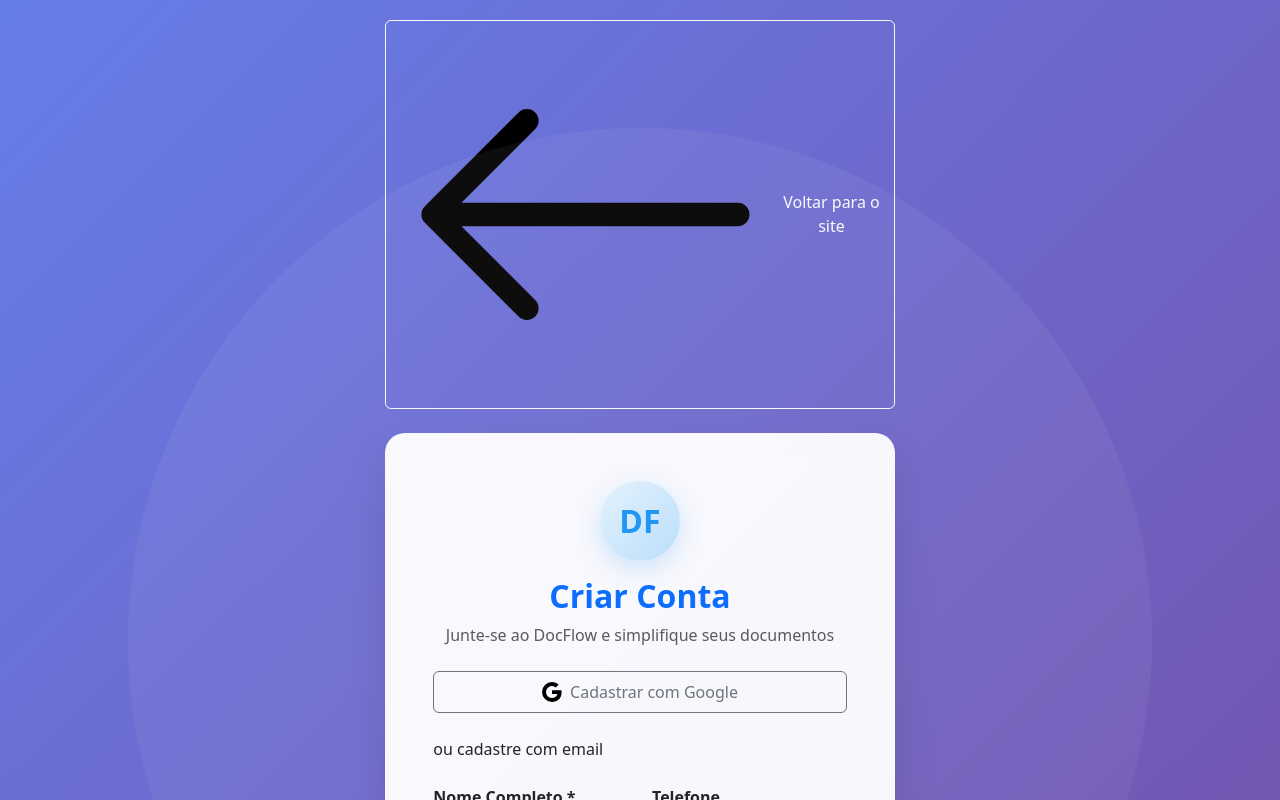
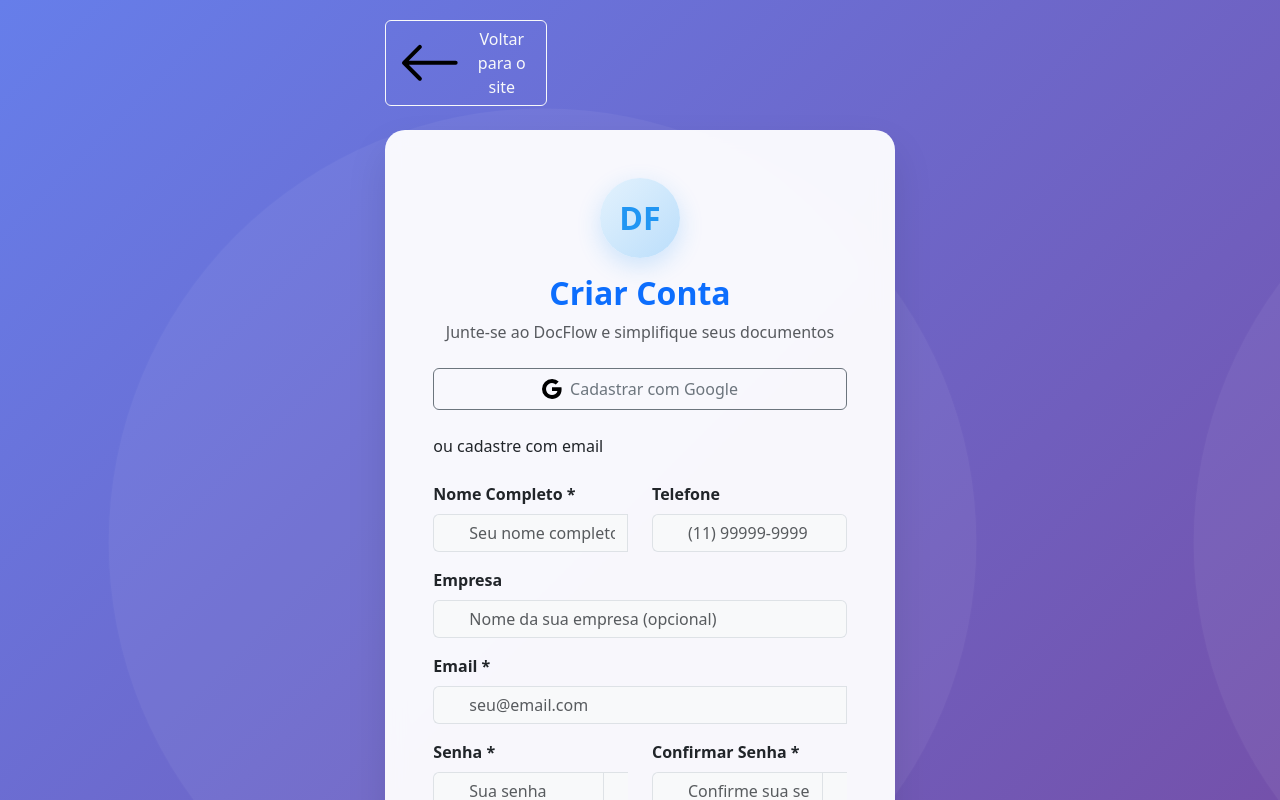
Before and after one commit to afsilva3021/MicrosaasDocFlow, a React (Vite) app: page /cadastro in a window 1280 px wide. Shown: the top 800 px of the page. Built offline with nearby package versions, Linux system fonts and the light colour scheme.

Commit message:
Update Cadastro.jsx

```diff
--- a/src/pages/Cadastro.jsx
+++ b/src/pages/Cadastro.jsx
@@ -160,7 +160,7 @@
                         <Button
                             variant="outline-light"
                             className="back-btn mb-4 d-flex align-items-center"
-                            as={Link} to="/" // ← Redirecionamento direto
+                             onClick={() => navigate('/')} // ← Redirecionamento direto
                         >
                             <ArrowLeft className="me-2" />
                             Voltar para o site
```
